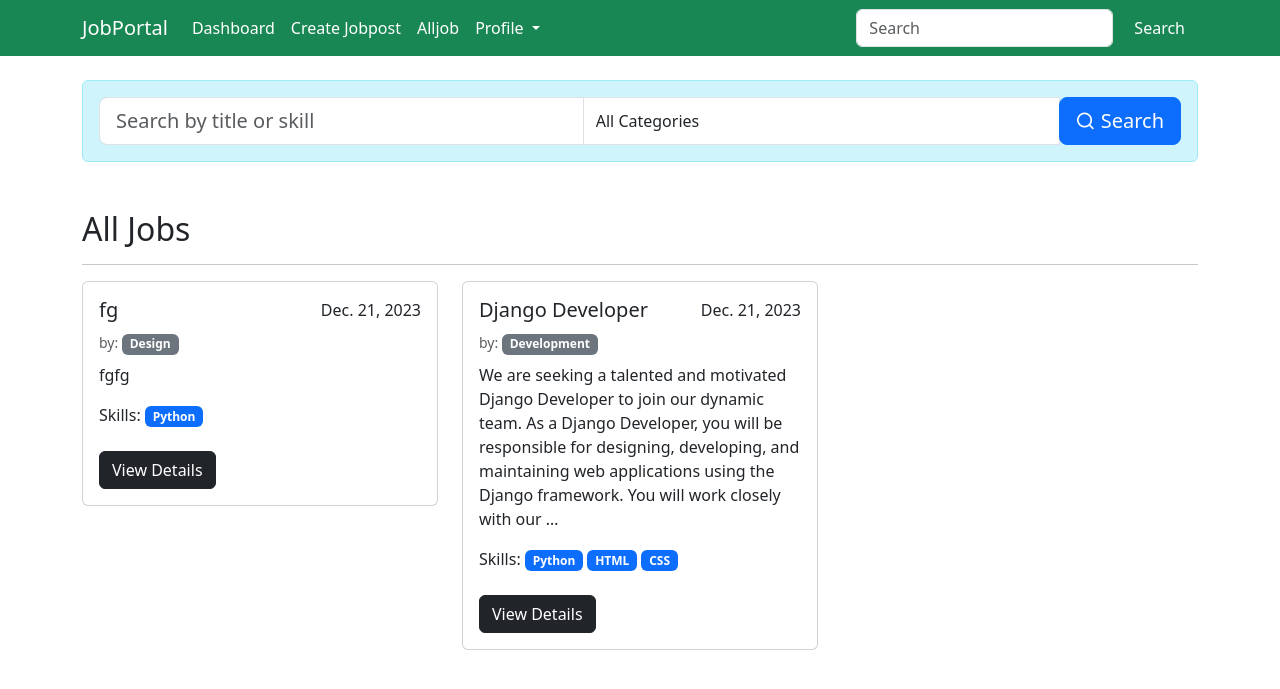
After one commit to rupachakma/random_repo3, a Django app: page / in a window 1280 px wide. The commit adds this page. Shown: the top 689 px of the page. Run offline with Django 5.2, Linux system fonts and the light colour scheme; a user stored in the database is signed in; data comes from the database, SQL or seed files in the repository; both versions use the stored data as it was after the commit; some libraries are stand-ins or nearby versions.

Commit message:
jobportal

```diff
--- a/main_app/templates/base.html
+++ b/main_app/templates/base.html
@@ -30,6 +30,9 @@
                 <a class="nav-link text-white" href="{% url 'loginpage' %}">Login</a>
               </li>
               {% else %}
+              <li class="nav-item">
+                <a class="nav-link text-white" href="{% url 'joblist' %}">Alljob</a>
+              </li>
               <li class="nav-item dropdown">
                 <a class="nav-link dropdown-toggle text-white" href="#" role="button" data-bs-toggle="dropdown" aria-expanded="false">
                   Profile
--- /dev/null
+++ b/main_app/templates/recruiter/job_list.html
@@ -0,0 +1,133 @@
+
+<!-- templates/job_portal/job_list.html -->
+{% extends 'base.html' %}
+
+{% block content %}
+
+{% if user.is_authenticated and user.user_type == 'JobSeeker' %}
+<!-- New skill-matched jobs carousel -->
+<section class="pt-5 pb-5">
+    <div class="container">
+        <div class="row">
+            <div class="col-md-6 mx-auto my-auto mb-4">
+                <h3 class="mb-md-3">Jobs based on your skills</h3>
+                <p>Presenting all jobs based on your current skill set, <br> you can still update your skill set from your profile section.</p>
+                <a href="" class="btn btn-dark">All matched Jobs</a>
+            </div>
+            <div class="col-md-6 mx-auto">
+                <div id="skillMatchedJobsCarousel" class="carousel slide" data-bs-ride="carousel">
+                    <div class="carousel-inner">
+                        {% for job in matching_jobs %}
+                            <div class="carousel-item {% if forloop.first %}active{% endif %}">
+                                <div class="row">
+                                    <div class="col-md-12">
+                                        <div class="card">
+                                            <div class="card-body">
+                                                <h4 class="card-title">{{ job.title }}</h4>
+                                                <small class='text-muted'>by: {{job.recruiter.company_name}}</small>
+                                                <span class="badge bg-secondary">{{job.category}}</span>
+                                                <p class="card-text mt-2">{{ job.description |truncatechars:50 }}</p>
+                                                <div class="skills-badges">Skills:
+                                                    {% for skill in job.skill_set.all %}
+                                                        <p class="badge bg-primary ">{{ skill.name }}</p>
+                                                    {% endfor %}
+                                                </div>
+                                                <a href="{% url 'job_detail' pk=job.pk %}" class="btn btn-dark mt-2">View Details</a>
+                                            </div>
+                                        </div>
+                                    </div>
+                                </div>
+                            </div>
+                        {% endfor %}
+                    </div>
+                    <!-- Add navigation buttons -->
+                    {% comment %} <button class="carousel-control-prev" type="button" data-bs-target="#skillMatchedJobsCarousel" data-bs-slide="prev">
+                        <span class="carousel-control-prev-icon" aria-hidden="true"></span>
+                        <span class="visually-hidden">Previous</span>
+                    </button>
+                    <button class="carousel-control-next" type="button" data-bs-target="#skillMatchedJobsCarousel" data-bs-slide="next">
+                        <span class="carousel-control-next-icon" aria-hidden="true"></span>
+                        <span class="visually-hidden">Next</span>
+                    </button> {% endcomment %}
+                </div>
+            </div>
+        </div>
+    </div>
+</section>
+{% endif %}
+
+    <div class="container mt-4">
+        <!-- Input group for search and filter options -->
+            <form method="get" action="" id="searchForm" class="form">
+                <div class="input-group mb-5 alert alert-info">
+                        <input type="text" class="form-control form-control-lg" placeholder="Search by title or skill" id="searchInput">
+
+                        <!-- Categories Dropdown -->
+                        <select class="form-control" id="categoryDropdown">
+                            <option value="">All Categories</option>
+                            {% for category in categories %}
+                                <option value="{{ category.id }}">{{ category.name }}</option>
+                            {% endfor %}
+                        </select>
+
+                        <div class="input-group-append">
+                            <button class="btn btn-lg btn-primary" type="submit" id="searchButton"><i class="ri-search-line"></i> Search</button>
+                        </div>
+                </div>
+            </form>
+
+        {% comment %} in here add a input group for search and filter option {% endcomment %}
+        <h2>All Jobs</h2>
+        <hr>
+        <div class="row">
+            {% for job in jobs %}
+                <div class="col-md-4 mb-4">
+                    <div class="card">
+                        <div class="card-body">
+                            <div class="d-flex justify-content-between">
+                                <h5 class="card-title">{{ job.title }}</h5>
+                                <span>{{ job.posted_at|date:"M. d, Y" }}</span>
+                            </div>
+                            <small class='text-muted'>by: {{job.recruiter.company_name}}</small>
+                            <span class="badge bg-secondary">{{job.category}}</span>
+                            {% comment %} <p class="card-text">{{ job.description |truncatewords:30 }}</p> {% endcomment %}
+                            <p class="card-text mt-2">{{ job.description |truncatechars:250 }}</p>
+                            <div class="skills-badges">Skills:
+                                {% for skill in job.skill_set.all %}
+                                    <p class="badge bg-primary  ">{{ skill.name }}</p>
+                                {% endfor %}
+                            </div>
+                            <a href="" class="btn btn-dark mt-2">View Details</a>
+                        </div>
+                    </div>
+                </div>
+            {% endfor %}
+        </div>
+    </div>
+
+
+
+    <!-- JavaScript for search functionality -->
+    <script>
+        document.addEventListener('DOMContentLoaded', function() {
+            const searchInput = document.getElementById('searchInput');
+            const categoryDropdown = document.getElementById('categoryDropdown');
+            const searchButton = document.getElementById('searchButton');
+            const form = document.getElementById('searchForm');
+
+            searchButton.addEventListener('click', function() {
+                const searchTerm = searchInput.value.trim();
+                const categoryId = categoryDropdown.value;
+
+                // Update the form with hidden input fields for search parameters
+                form.innerHTML = `
+                    <input type="hidden" name="title" value="${encodeURIComponent(searchTerm)}">
+                    <input type="hidden" name="category" value="${encodeURIComponent(categoryId)}">
+                `;
+
+                // Submit the form
+                form.submit();
+            });
+        });
+    </script>
+{% endblock %}
--- a/main_app/urls.py
+++ b/main_app/urls.py
@@ -8,4 +8,5 @@ urlpatterns = [
     path('profile/', views.profile_page,name="profile_page"),
     path('logout/', views.logout_page,name="logoutpage"),
     path('jobpost/', views.create_jobpost,name="jobpost"),
+    path('', views.job_list,name="joblist"),
 ]
--- a/main_app/views.py
+++ b/main_app/views.py
@@ -2,7 +2,7 @@ from django.http import HttpResponse, HttpResponseForbidden
 from django.shortcuts import get_object_or_404, redirect, render
 from django.contrib.auth import authenticate,login,logout
 from main_app.forms import JobPostForm, LoginForm, RegisterForm
-from main_app.models import JobPost, Jobseeker_Profile, Recruiter_Profile, Skill
+from main_app.models import Category, JobPost, Jobseeker_Profile, Recruiter_Profile, Skill
 from django.contrib.auth.decorators import login_required
 
 # Create your views here.
@@ -39,6 +39,21 @@ def loginpage(request):
 
 @login_required
 def profile_page(request):
+        # myuser = request.user
+        # if myuser.user_type == 'Recruiter':
+        #     profile_data = get_object_or_404(Recruiter_Profile, myuser=myuser)
+        #     template_name = 'recruiter/profile.html'
+        # elif myuser.user_type == 'JobSeeker':
+        #     profile_data = get_object_or_404(Jobseeker_Profile, myuser=myuser)
+        #     template_name = 'jobseeker/profile.html'
+        # else:
+        #     # Handle other user types or provide a default template
+        #     profile_data = None
+
+
+        # return render(request, template_name, {'profile_data': profile_data})
+
+
         user = request.user
         if user.is_authenticated:
             # print(f"User Type: {request.user.user_type}")
@@ -60,26 +75,59 @@ def logout_page(request):
 
 @login_required
 def create_jobpost(request):
-    # user = request.user
-    # if user.is_authenticated:
-    #     if user.user_type == "Recruiter":
+
+    user = request.user
+    if user.is_authenticated:
+        if user.user_type == "Recruiter":
+
             if request.method == "POST":
                 form = JobPostForm(request.POST)
                 if form.is_valid():
                     jobpost = form.save(commit=False)
 
-                    jobpost.Recruiter = request.user
+                    # Use get_or_create to get the Recruiter_Profile or create it if it doesn't exist
+                    recruiter_profile, created = Recruiter_Profile.objects.get_or_create(user_profile=user)
+
+                    jobpost.recruiter = recruiter_profile
                     jobpost.save()
 
                     skill_id = request.POST.getlist('skill_set')
                     selected_skills = Skill.objects.filter(id__in=skill_id)
 
                     jobpost.skill_set.set(selected_skills)
-                    return redirect('jobs')
+                    return redirect("joblist")
             else:
                 form = JobPostForm()
             return render(request, 'recruiter/create_job.html', {'form': form})
-    #     else:
-    #         return HttpResponseForbidden("You do not have permission to create a job post.")
-    # else:
-    #     return HttpResponseForbidden("You need to be logged in to create a job post.")
+        else:
+            return HttpResponseForbidden("You do not have permission to create a job post.")
+    else:
+        return HttpResponseForbidden("You need to be logged in to create a job post.")
+
+@login_required
+def job_list(request):
+    categories = Category.objects.all()
+    title_filter = request.GET.get('title', '')
+    category_filter = request.GET.get('category', '')
+    jobs = JobPost.objects.filter(title__icontains=title_filter)
+    if category_filter:
+        jobs = jobs.filter(category__id=category_filter)
+
+    # Check if the user is a JobSeeker and has a JobSeekerProfile
+    if request.user.is_authenticated and request.user.user_type == 'JobSeeker':
+        try:
+            job_seeker_profile = Jobseeker_Profile.objects.get(user_profile=request.user)
+        except Jobseeker_Profile.DoesNotExist:
+            # If the JobSeekerProfile does not exist, create one
+            job_seeker_profile = Jobseeker_Profile.objects.create(user_profile=request.user)
+            # You can redirect to a profile creation page or do something else if needed
+
+        # Extract job seeker's skills
+        job_seeker_skills = job_seeker_profile.skills.all()
+        # Find jobs that require at least one of the job seeker's skills
+        matching_jobs = JobPost.objects.filter(skill_set__in=job_seeker_skills).distinct()
+    else:
+        job_seeker_profile = None
+        matching_jobs = None
+
+    return render(request, 'recruiter/job_list.html', {'jobs': jobs, 'matching_jobs': matching_jobs, 'categories': categories, 'title_filter': title_filter, 'category_filter': category_filter})
```
Also changed, not shown: main_app/templates/job_list.html (added, +133 -0 lines), main_app/templates/recruiter/job_detail.html (added, +19 -0 lines), db.sqlite3.
